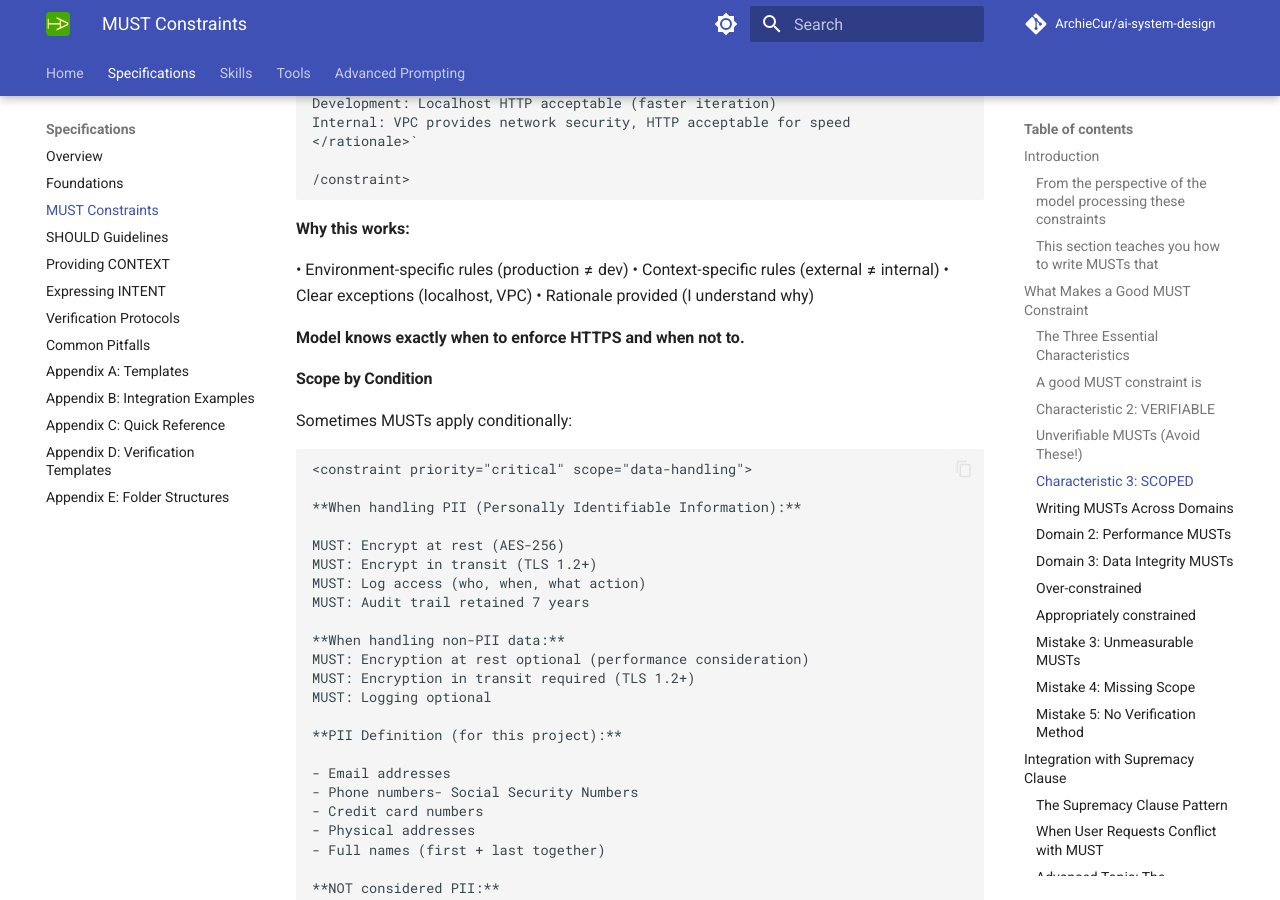
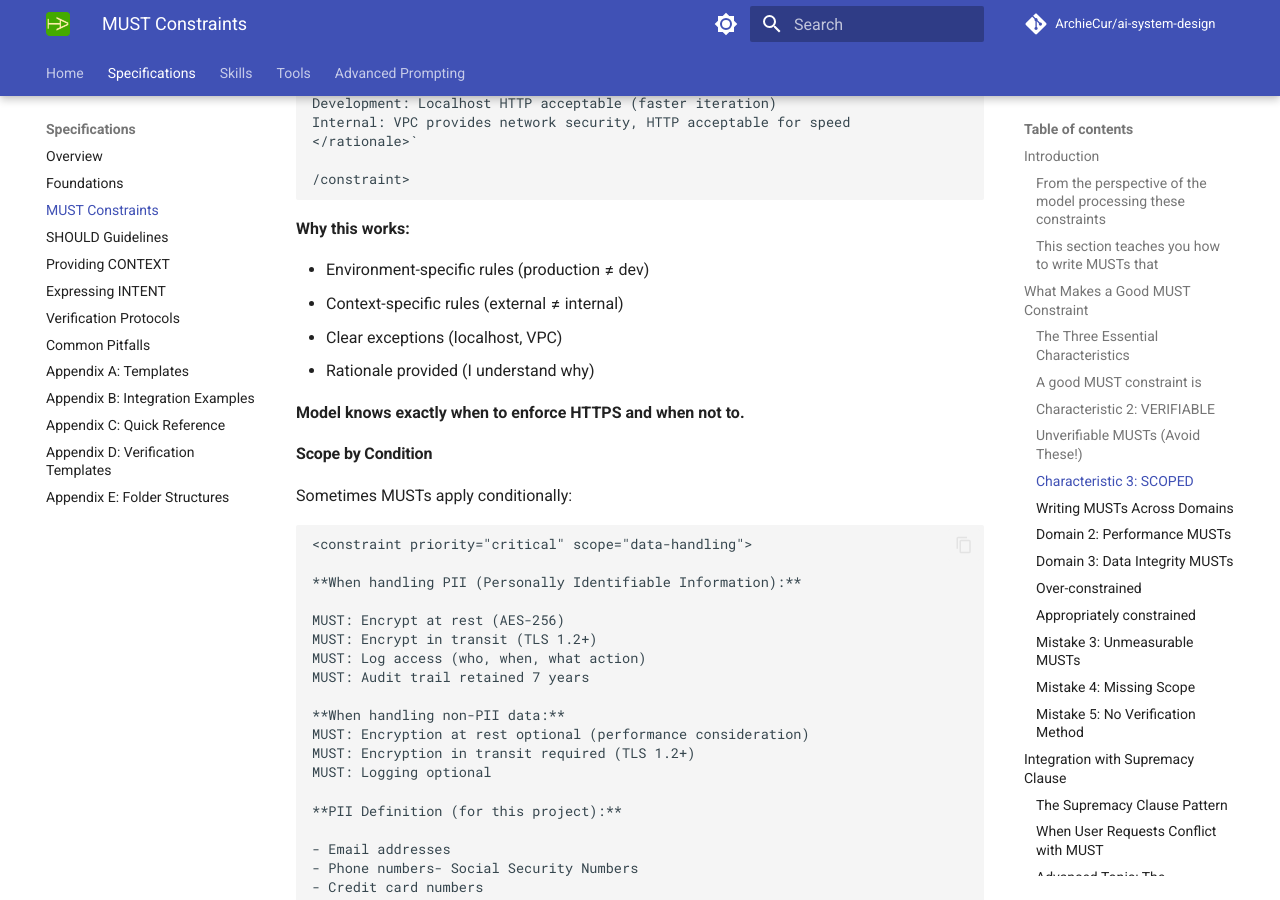
Before and after one commit to ArchieCur/ai-system-design, an MkDocs documentation site: the page built from docs/specifications/Specifications_2_MUST_Constraints.md, in a window 1280 px wide and 900 px high, scrolled down 7698 px. Built offline with MkDocs 1.6.1 and Material for MkDocs 9.7.7, drawn with Linux system fonts in a browser that asks for light colours; comment, search, counter and statistics services are not loaded.

```diff
--- a/docs/specifications/Specifications_2_MUST_Constraints.md
+++ b/docs/specifications/Specifications_2_MUST_Constraints.md
@@ -361,10 +361,10 @@ Internal: VPC provides network security, HTTP acceptable for speed
 
 **Why this works:**
 
-• Environment-specific rules (production ≠ dev)
-• Context-specific rules (external ≠ internal)
-• Clear exceptions (localhost, VPC)
-• Rationale provided (I understand why)
+- Environment-specific rules (production ≠ dev)
+- Context-specific rules (external ≠ internal)
+- Clear exceptions (localhost, VPC)
+- Rationale provided (I understand why)
 
 **Model knows exactly when to enforce HTTPS and when not to.**
 
```
